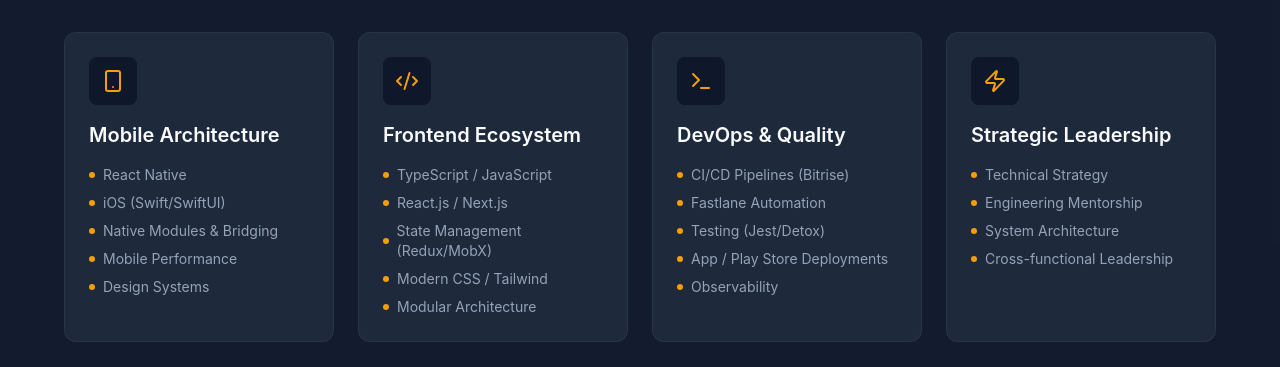
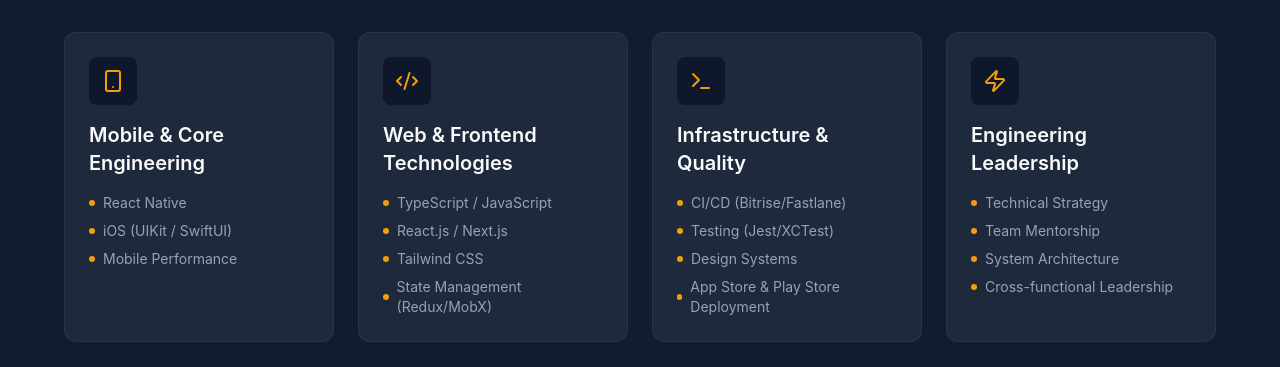
Before and after one commit to hb2708/portfolio, a React (Vite) app: page / in a window 1280 px wide. Shown: the part 1280-1647 px from the top of the page. Built offline with nearby package versions, Linux system fonts and the light colour scheme.

Commit message:
refactor: rework skills section for consistency

```diff
--- a/src/constants/index.js
+++ b/src/constants/index.js
@@ -10,24 +10,24 @@
 
 export const SKILLS = [
     {
-        category: "Mobile Architecture",
+        category: "Mobile & Core Engineering",
         icon: Smartphone,
-        items: ["React Native", "iOS (Swift/SwiftUI)", "Native Modules & Bridging", "Mobile Performance", "Design Systems"],
+        items: ["React Native", "iOS (UIKit / SwiftUI)", "Mobile Performance"],
     },
     {
-        category: "Frontend Ecosystem",
+        category: "Web & Frontend Technologies",
         icon: Code2,
-        items: ["TypeScript / JavaScript", "React.js / Next.js", "State Management (Redux/MobX)", "Modern CSS / Tailwind", "Modular Architecture"],
+        items: ["TypeScript / JavaScript", "React.js / Next.js", "Tailwind CSS", "State Management (Redux/MobX)"],
     },
     {
-        category: "DevOps & Quality",
+        category: "Infrastructure & Quality",
         icon: Terminal,
-        items: ["CI/CD Pipelines (Bitrise)", "Fastlane Automation", "Testing (Jest/Detox)", "App / Play Store Deployments", "Observability"],
+        items: ["CI/CD (Bitrise/Fastlane)", "Testing (Jest/XCTest)", "Design Systems", "App Store & Play Store Deployment"],
     },
     {
-        category: "Strategic Leadership",
+        category: "Engineering Leadership",
         icon: Zap,
-        items: ["Technical Strategy", "Engineering Mentorship", "System Architecture", "Cross-functional Leadership"],
+        items: ["Technical Strategy", "Team Mentorship", "System Architecture", "Cross-functional Leadership"],
     },
 ];
 
```
